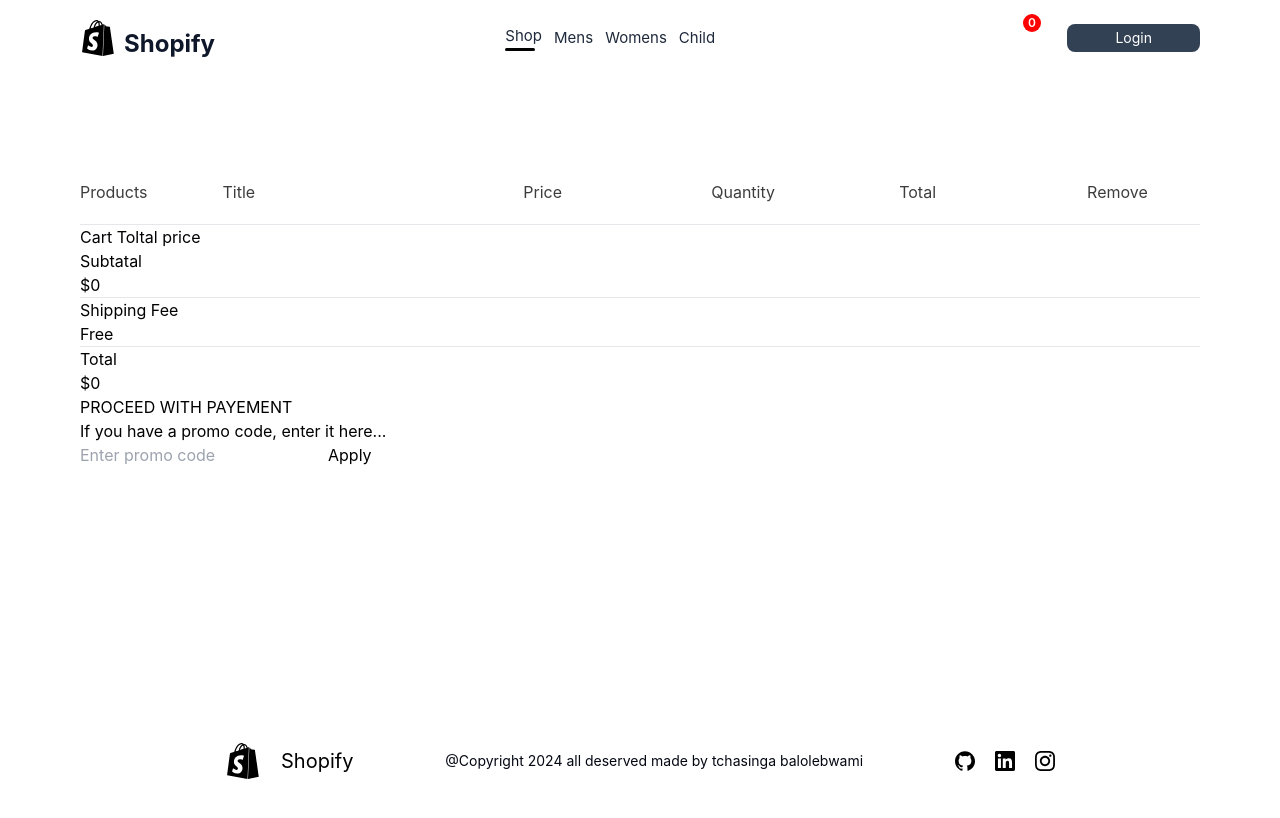
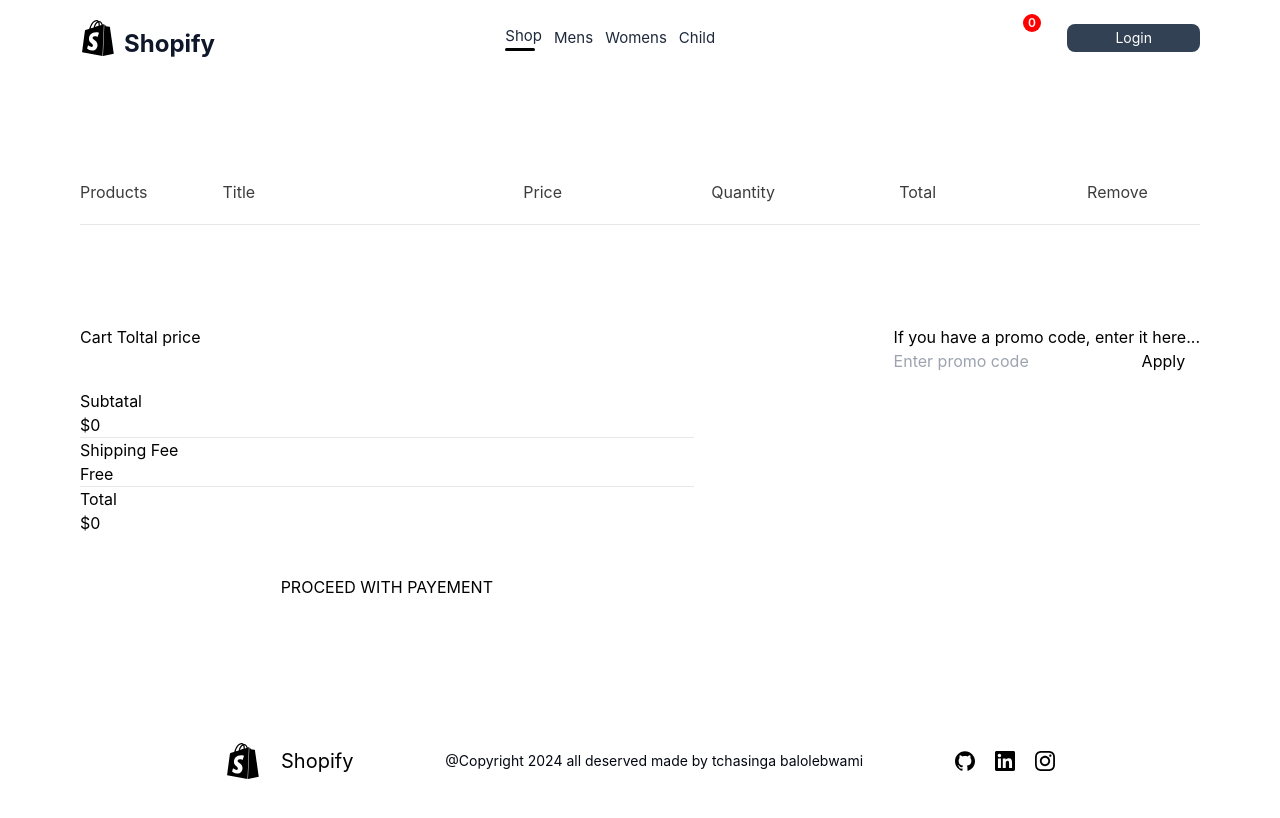
Before and after one commit to tchasinga/magazine-shopping, a React (Vite) app in the folder frontend/: page /cart in a window 1280 px wide. Shown: the top 818 px of the page. Built offline with nearby package versions, Linux system fonts and the light colour scheme; some icons are missing.

Commit message:
new code is added now

```diff
--- a/frontend/src/index.css
+++ b/frontend/src/index.css
@@ -300,5 +300,14 @@
 }
 
 .cartitems-downs{
+  display: flex;
+  margin: 100px 0px;
+}
 
+.cartitems-total{
+  flex: 1;
+  display: flex;
+  flex-direction: column;
+  margin-right: 200px;
+  gap: 40px;
 }
```
